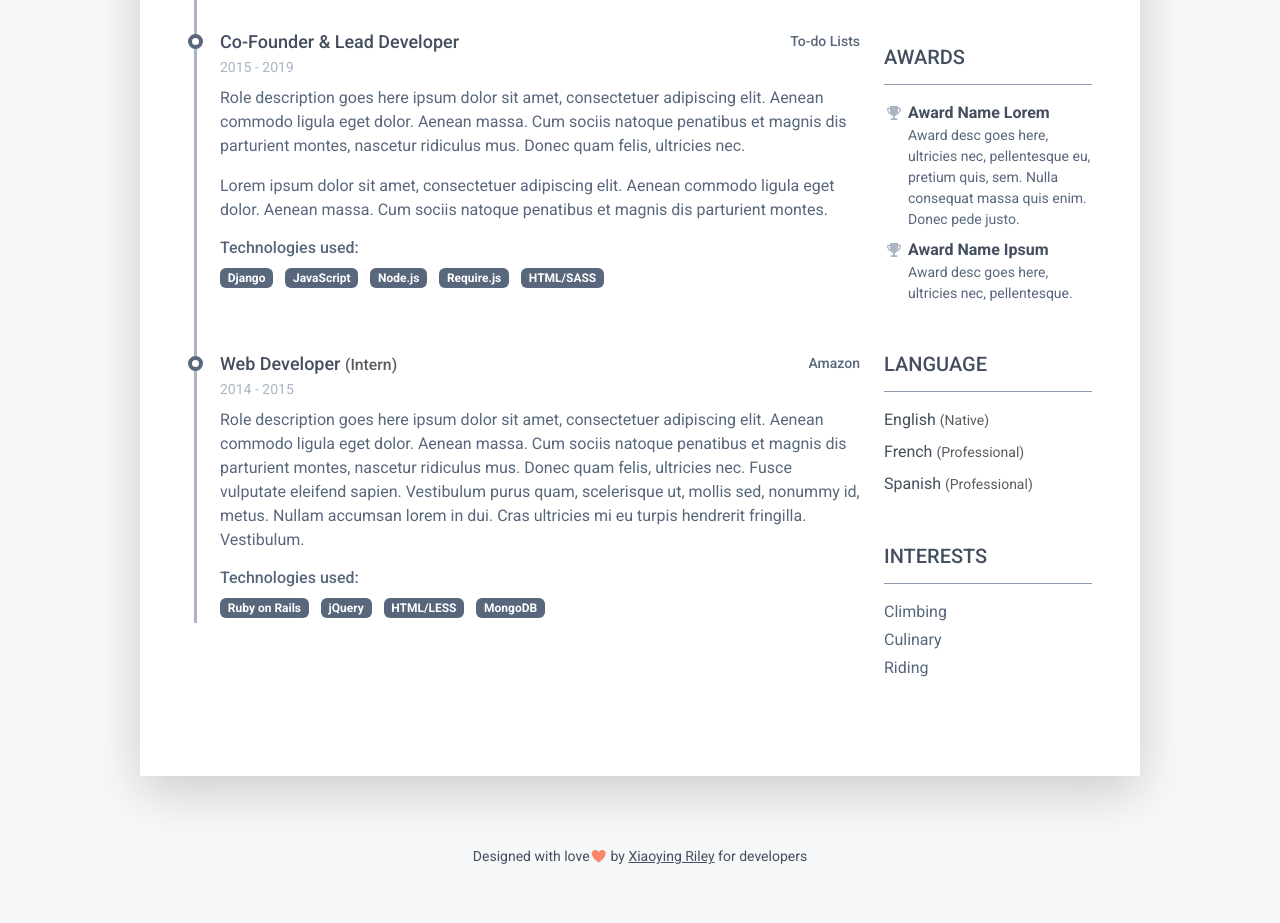
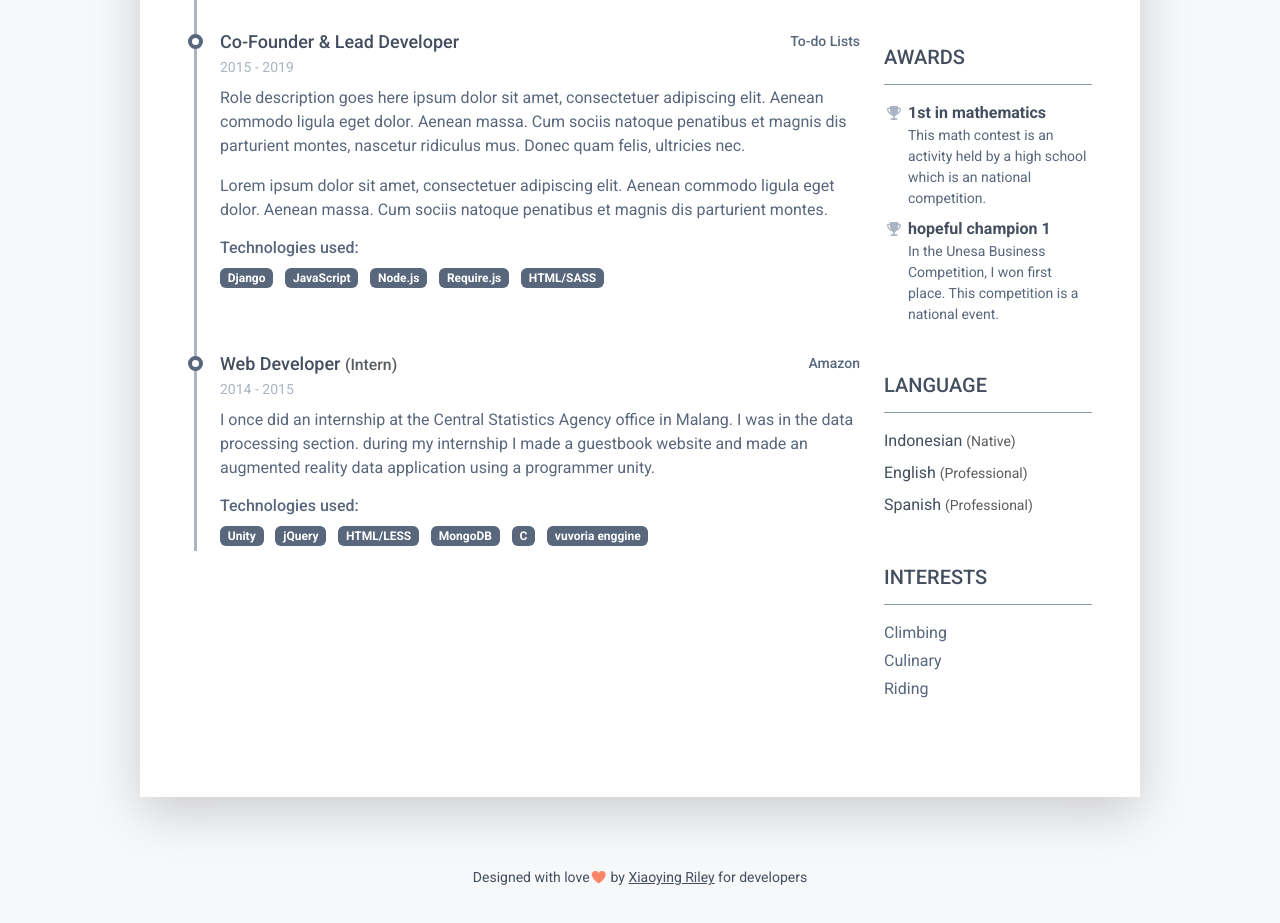
Before and after one commit to rahulil23/tugas2-fswd-arkatama, a plain HTML site: page index.html in a window 1280 px wide. Shown: the part 1381-2304 px from the top of the page. Drawn offline with Linux system fonts and the light colour scheme.

Commit message:
[FIX] mengubah resume

```diff
--- a/index.html
+++ b/index.html
@@ -1,7 +1,7 @@
 <!DOCTYPE html>
 <html lang="en">
 <head>
-    <title>Pillar - Bootstrap Resume/CV Template for Developers</title>
+    <title>Muhammad Rahulil - my CV</title>
 
     <!-- Meta -->
     <meta charset="utf-8">
@@ -38,15 +38,15 @@
 							    <h1 class="name mt-0 mb-1 text-white text-uppercase text-uppercase">Muhammad Rahulil</h1>
 							    <div class="title mb-3">Full Stack Developer</div>
 							    <ul class="list-unstyled">
-								    <li class="mb-2"><a class="text-link" href="#"><i class="far fa-envelope fa-fw me-2" data-fa-transform="grow-3"></i>rahul.ratu662@gmail.com</a></li>
-								    <li><a class="text-link" href="#"><i class="fas fa-mobile-alt fa-fw me-2" data-fa-transform="grow-6"></i>0853 3455 0580</a></li>
+								    <li class="mb-2"><a class="text-link" href="rahul.ratu662@gmail.com"><i class="far fa-envelope fa-fw me-2" data-fa-transform="grow-3"></i>rahul.ratu662@gmail.com</a></li>
+								    <li><a class="text-link" href="https://wa.me/6285334550580"><i class="fas fa-mobile-alt fa-fw me-2" data-fa-transform="grow-6"></i>0853 3455 0580</a></li>
 							    </ul>
 						    </div><!--//primary-info-->
 						    <div class="secondary-info col-auto mt-2">
 							    <ul class="resume-social list-unstyled">
-					                <li class="mb-3"><a class="text-link" href="#"><span class="fa-container text-center me-2"><i class="fab fa-linkedin-in fa-fw"></i></span>linkedin.com/in/muhammad-rahulil</a></li>
-					                <li class="mb-3"><a class="text-link" href="#"><span class="fa-container text-center me-2"><i class="fab fa-github-alt fa-fw"></i></span>github.com/rahulil23</a></li>
-					                <li class="mb-3"><a class="text-link" href="#"><span class="fa-container text-center me-2"><i class="fab fa-codepen fa-fw"></i></span>codepen.io/username/</a></li>
+					                <li class="mb-3"><a class="text-link" href="https://www.linkedin.com/in/muhammad-rahulil-a5a82a1bb/"><span class="fa-container text-center me-2"><i class="fab fa-linkedin-in fa-fw"></i></span>linkedin.com/in/muhammad-rahulil</a></li>
+					                <li class="mb-3"><a class="text-link" href="https://github.com/rahulil23"><span class="fa-container text-center me-2"><i class="fab fa-github-alt fa-fw"></i></span>github.com/rahulil23</a></li>
+					                <li class="mb-3"><a class="text-link" href="https://codepen.io/muhammad-rahulil"><span class="fa-container text-center me-2"><i class="fab fa-codepen fa-fw"></i></span>codepen.io/muhammad-rahulil</a></li>
 					                <li><a class="text-link" href="https://rahulil23.github.io/tugas2-fswd-arkatama/"><span class="fa-container text-center me-2"><i class="fas fa-globe"></i></span>rahul.github.io</a></li>
 							    </ul>
 						    </div><!--//secondary-info-->
@@ -160,13 +160,17 @@
 										    <div class="resume-position-time">2014 - 2015</div>
 									    </div><!--//resume-timeline-item-header-->
 									    <div class="resume-timeline-item-desc">
-										    <p>Role description goes here ipsum dolor sit amet, consectetuer adipiscing elit. Aenean commodo ligula eget dolor. Aenean massa. Cum sociis natoque penatibus et magnis dis parturient montes, nascetur ridiculus mus. Donec quam felis, ultricies nec. Fusce vulputate eleifend sapien. Vestibulum purus quam, scelerisque ut, mollis sed, nonummy id, metus. Nullam accumsan lorem in dui. Cras ultricies mi eu turpis hendrerit fringilla. Vestibulum.</p>
+										    <p>I once did an internship at the Central Statistics Agency office in Malang. I was in the data processing section. during my internship I made a guestbook website and made an augmented reality data application using a programmer
+												unity.</p>
 										    <h4 class="resume-timeline-item-desc-heading font-weight-bold">Technologies used:</h4>
 										    <ul class="list-inline">
-											    <li class="list-inline-item"><span class="badge bg-secondary badge-pill">Ruby on Rails</span></li>
+											    <li class="list-inline-item"><span class="badge bg-secondary badge-pill">Unity</span></li>
 											    <li class="list-inline-item"><span class="badge bg-secondary badge-pill">jQuery</span></li>
 											    <li class="list-inline-item"><span class="badge bg-secondary badge-pill">HTML/LESS</span></li>
 											    <li class="list-inline-item"><span class="badge bg-secondary badge-pill">MongoDB</span></li>
+												<li class="list-inline-item"><span class="badge bg-secondary badge-pill">C</span></li>
+												<li class="list-inline-item"><span class="badge bg-secondary badge-pill">vuvoria enggine</span></li>
+
 										    </ul>
 									    </div><!--//resume-timeline-item-desc-->
 
@@ -234,7 +238,7 @@
 											</div>
 								        </li>
 								        <li class="mb-2">
-								            <div class="resume-skill-name">Ruby/Rails</div>
+								            <div class="resume-skill-name">C++</div>
 									        <div class="progress resume-progress">
 											    <div class="progress-bar theme-progress-bar-dark" role="progressbar" style="width: 92%" aria-valuenow="25" aria-valuemin="0" aria-valuemax="100"></div>
 											</div>
@@ -293,13 +297,13 @@
 							    <ul class="list-unstyled resume-awards-list">
 								    <li class="mb-2 ps-4 position-relative">
 								        <i class="resume-award-icon fas fa-trophy position-absolute" data-fa-transform="shrink-2"></i>
-								        <div class="resume-award-name">Award Name Lorem</div>
-								        <div class="resume-award-desc">Award desc goes here, ultricies nec, pellentesque eu, pretium quis, sem. Nulla consequat massa quis enim. Donec pede justo.</div>
+								        <div class="resume-award-name">1st in mathematics</div>
+								        <div class="resume-award-desc">This math contest is an activity held by a high school which is an national competition.</div>
 								    </li>
 								    <li class="mb-0 ps-4 position-relative">
 								        <i class="resume-award-icon fas fa-trophy position-absolute" data-fa-transform="shrink-2"></i>
-								        <div class="resume-award-name">Award Name Ipsum</div>
-								        <div class="resume-award-desc">Award desc goes here, ultricies nec, pellentesque.</div>
+								        <div class="resume-award-name">hopeful champion 1</div>
+								        <div class="resume-award-desc">In the Unesa Business Competition, I won first place. This competition is a national event.</div>
 								    </li>
 							    </ul>
 						    </div>
@@ -308,8 +312,8 @@
 						    <h2 class="resume-section-title text-uppercase font-weight-bold pb-3 mb-3">Language</h2>
 						    <div class="resume-section-content">
 							    <ul class="list-unstyled resume-lang-list">
-								    <li class="mb-2"><span class="resume-lang-name font-weight-bold">English</span> <small class="text-muted font-weight-normal">(Native)</small></li>
-								    <li class="mb-2 align-middle"><span class="resume-lang-name font-weight-bold">French</span> <small class="text-muted font-weight-normal">(Professional)</small></li>
+								    <li class="mb-2"><span class="resume-lang-name font-weight-bold">Indonesian</span> <small class="text-muted font-weight-normal">(Native)</small></li>
+								    <li class="mb-2 align-middle"><span class="resume-lang-name font-weight-bold">English</span> <small class="text-muted font-weight-normal">(Professional)</small></li>
 								    <li><span class="resume-lang-name font-weight-bold">Spanish</span> <small class="text-muted font-weight-normal">(Professional)</small></li>
 							    </ul>
 						    </div>
```
